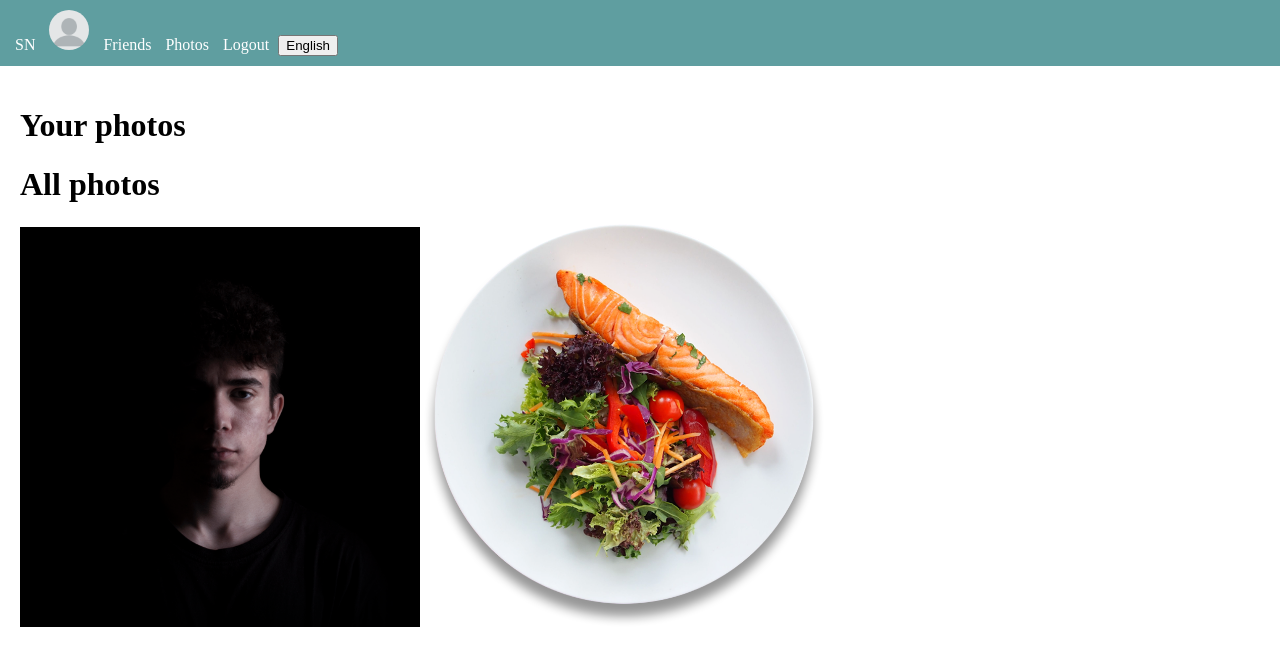
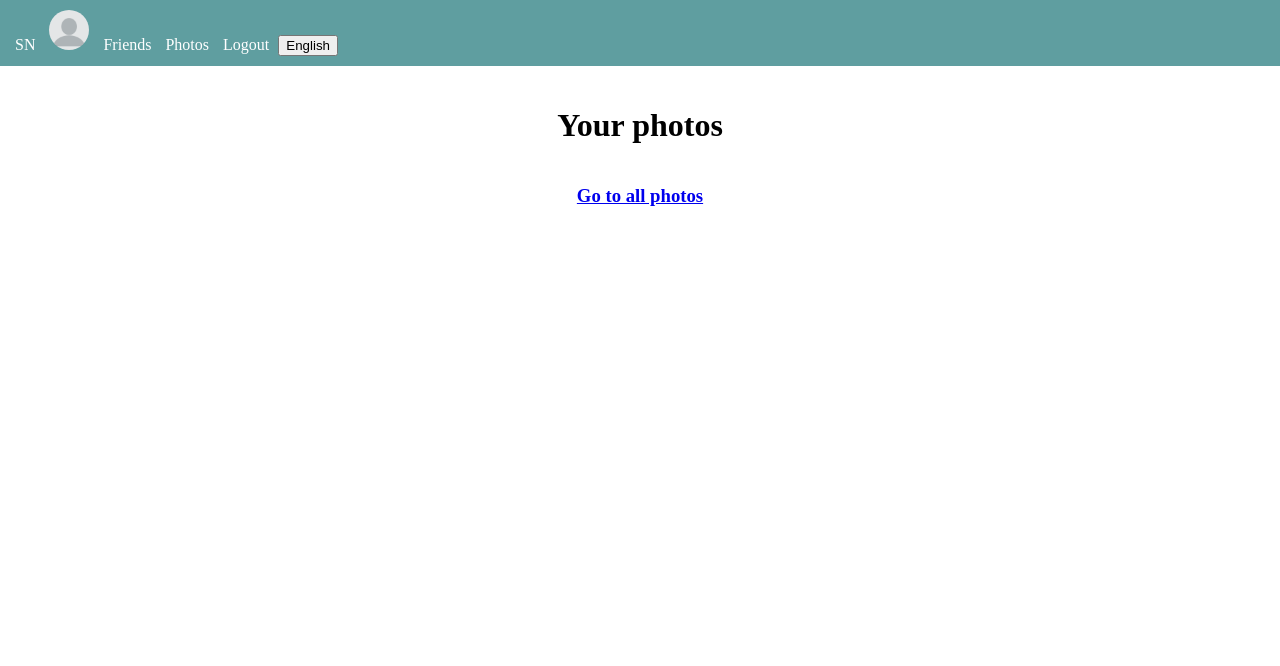
Before and after one commit to zovenor/social_network, a Django app: page /photos in a window 1280 px wide. Shown: the top 666 px of the page. Run offline with Django 4.2, Linux system fonts and the light colour scheme; a user stored in the database is signed in; data comes from the database, SQL or seed files in the repository; both versions use the stored data as it was after the commit.

Commit message:
Improved photos

```diff
--- /dev/null
+++ b/SN/mainpage/static/mainpage/photos.css
@@ -0,0 +1,14 @@
+.photos{
+    display: flex;
+}
+.photo{
+    margin: 50px;
+    display: flex;
+    flex-flow: column;
+    align-items: center;
+}
+main{
+    display: flex;
+    flex-flow: column;
+    align-items: center;
+}
--- a/SN/mainpage/templates/mainpage/account.html
+++ b/SN/mainpage/templates/mainpage/account.html
@@ -46,6 +46,11 @@
                 <h3>{{ list.permissions }}</h3>
             {% endif %}
 
+
+            {% for el in friends %}
+                {{ el }}
+            {% endfor %}
+
         {% else %}
             <form method="post" enctype="multipart/form-data">
                 {% csrf_token %}
--- a/SN/mainpage/templates/mainpage/photos.html
+++ b/SN/mainpage/templates/mainpage/photos.html
@@ -2,13 +2,34 @@
 
 {% block title %}{{ list.title }}{% endblock %}
 
+{% load static %}
+
 {% block content %}
-    <h1>Your photos</h1>
-    {% for el in photos %}
-        <img width="400px" src="{{ el }}" alt="">
-    {% endfor %}
-    <h1>All photos</h1>
-    {% for el in all_photos %}
-        <img width="400px" src="{{ el }}" alt="">
-    {% endfor %}
+
+    <link rel="stylesheet" href="{% static 'mainpage/photos.css' %}">
+
+    {% if photos != None %}
+
+        <h1>{{ list.your_photos }}</h1>
+        {% for el in photos %}
+            <img style="border-radius: 25px" width="400px" src="{{ el }}" alt="">
+        {% endfor %}
+
+        <h3><a href="?all=True">{{ list.redirect_to_all_photos }}</a></h3>
+
+    {% else %}
+
+        <h1>{{ list.all_photos }}</h1>
+        <div class="photos">
+        {% for el in all_photos %}
+           <div class="photo">
+            <img style="border-radius: 25px" width="400px" src="{{ el }}" alt="">
+            <p><b>{{ list.user }}: </b><a href="/{{ el.user.username }}">{{ el.user.first_name }} {{ el.user.last_name }}</a></p>
+           <p><b>{{ list.date }}: </b>{{ el.date }}</p>
+           </div>
+        {% endfor %}
+        </div>
+
+    {% endif %}
+
 {% endblock %}
--- a/SN/mainpage/views.py
+++ b/SN/mainpage/views.py
@@ -192,6 +192,8 @@ class AccountIDView(View):
                         if not Friend.objects.filter(user1=id, user2=request.user.id) and not Friend.objects.filter(
                                 user1=request.user.id, user2=id):
                             content['permissions'] = 'closed'
+                content['friends'] = Friend.objects.filter(user1=request.user.id, user2=content['user_view'].id).union(
+                    Friend.objects.filter(user1=content['user_view'].id, user2=request.user.id))
                 return render(request, 'mainpage/account.html', content)
         # If user is not found
         except:
@@ -399,7 +401,13 @@ class YourPhotosView(View):
         content.update({
             'list': get_wordlist(request).YourPhotos,
             'photos': Photo.objects.filter(user=request.user),
-            'all_photos': Photo.objects.all(),
+            'all_photos': None,
         })
 
+        if 'all' in request.GET:
+            if request.GET['all'] == 'True':
+                content['all_photos'] = Photo.objects.filter(permissions="public")
+                content['photos'] = None
+                content['list'] = get_wordlist(request).AllPhotos
+
         return render(request, 'mainpage/photos.html', content)
```
Also changed, not shown: SN/mainpage/langs.py (+16 -0 lines), SN/db.sqlite3.
